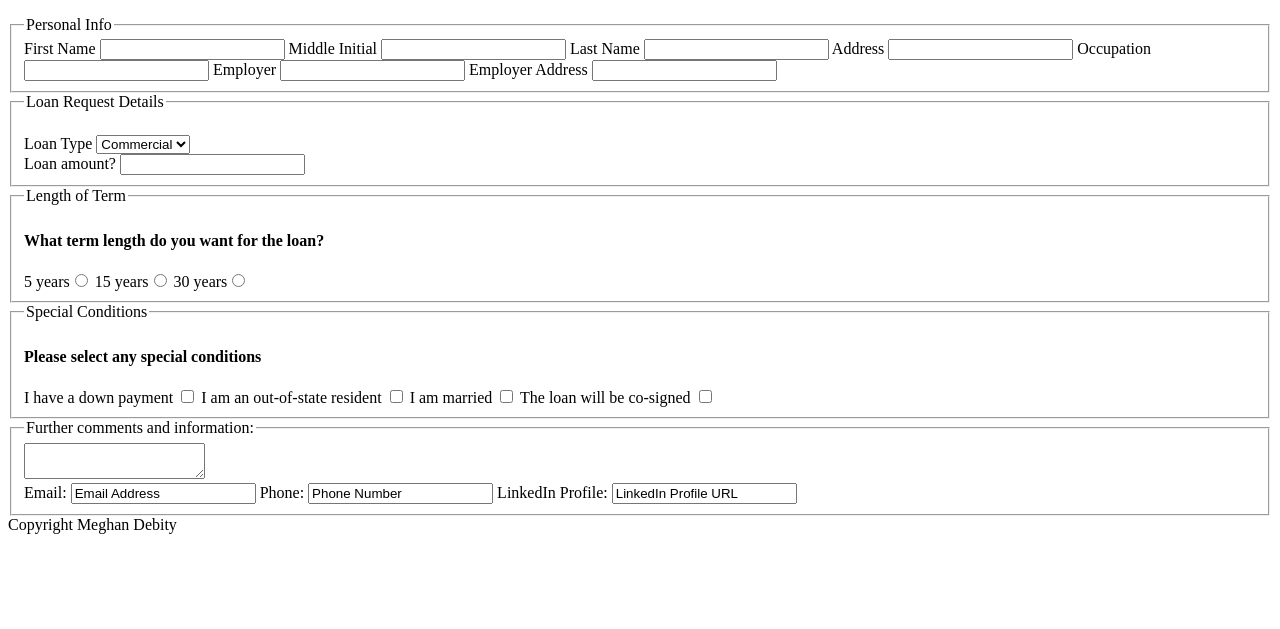
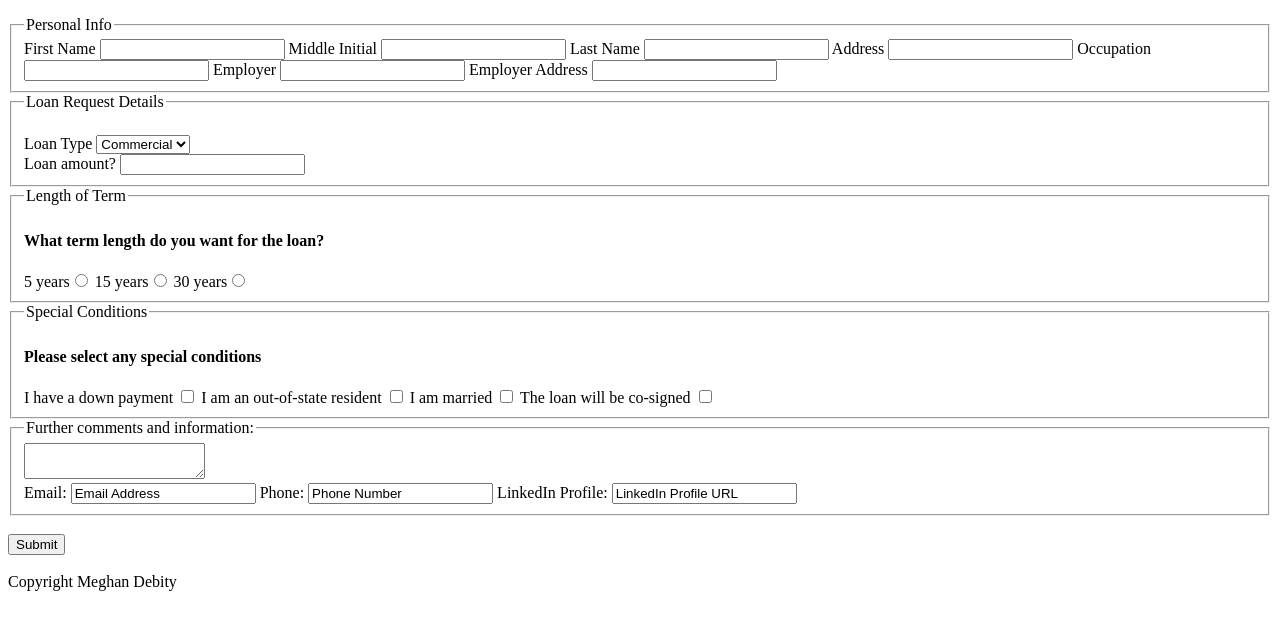
Before and after one commit to Megraohoh/banking-form, a plain HTML site: page index.html in a window 1280 px wide. Shown: the part 105-734 px from the top of the page. Drawn offline with Linux system fonts and the light colour scheme; a web font is replaced by a local one.

Commit message:
added submit buttom

```diff
--- a/index.html
+++ b/index.html
@@ -88,7 +88,11 @@
 				<input type="URL" name="LinkedIn URL" value="LinkedIn Profile URL">
 
 			</fieldset>
+			<br>
+				<button type="submit">Submit</button>
+		</form>
 	</body>
+	<br>
 	<footer>Copyright Meghan Debity</footer>
 
 </html>
```
